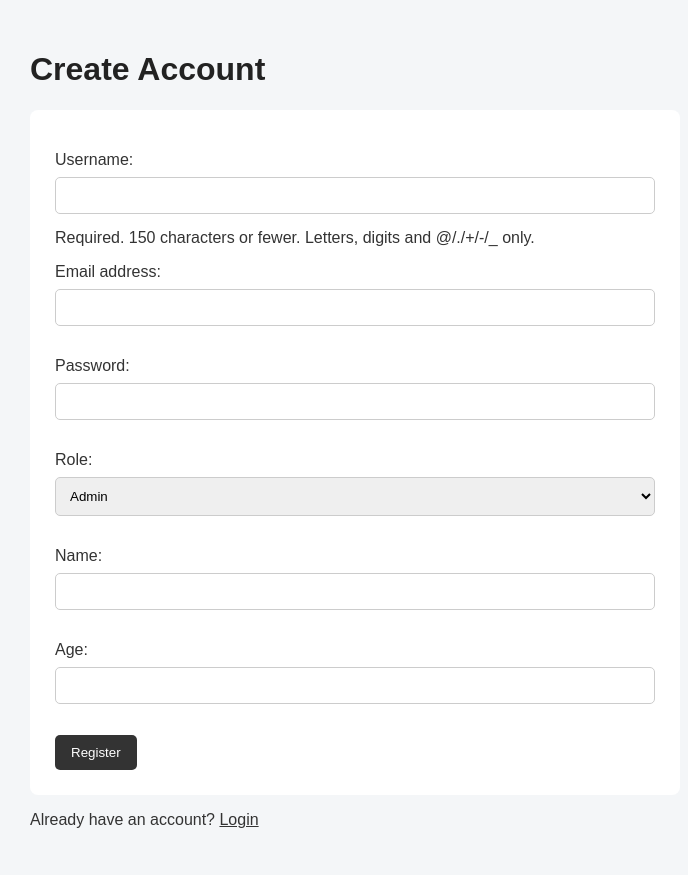
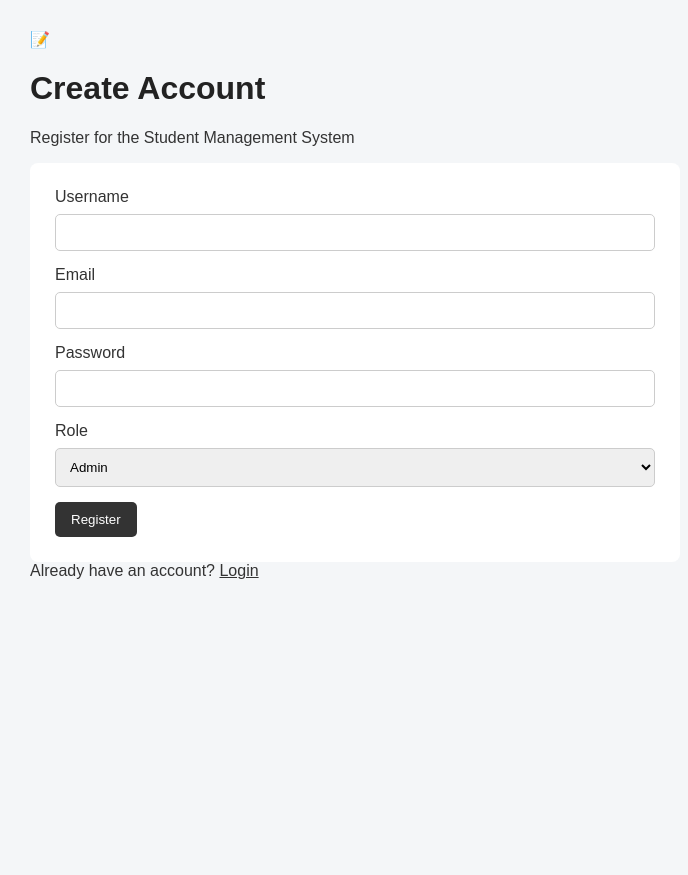
Before and after one commit to HAFSAHASSAN517/studetn_mange, a Django app: page /register/ in a window 1280 px wide. Shown: the whole page, without its empty margins (0-688 px from the left). After the commit the page ends 579 px from the top, so only its background shows below. Run offline with Django 5.2, Linux system fonts and the light colour scheme.

Commit message:
updated the registeration form

```diff
--- a/core/form.py
+++ b/core/form.py
@@ -19,11 +19,13 @@ class RegisterationForm(forms.ModelForm):
     )
 
     name = forms.CharField(
-        max_length=100
+        max_length=100,
+        required=False
     )
 
     age = forms.IntegerField(
-        min_value=1
+        min_value=1,
+        required=False
     )
 
     class Meta:
@@ -36,6 +38,22 @@ class RegisterationForm(forms.ModelForm):
             "name",
             "age"
         ]
+
+    def clean(self):
+        cleaned_data = super().clean()
+
+        role = cleaned_data.get("role")
+        name = cleaned_data.get("name")
+        age = cleaned_data.get("age")
+
+        if role == "Student":
+            if not name:
+                self.add_error("name", "Name is required for students.")
+
+            if age is None:
+                self.add_error("age", "Age is required for students.")
+
+        return cleaned_data
 
     def save(self, commit=True):
 
@@ -61,7 +79,6 @@ class RegisterationForm(forms.ModelForm):
                     user=user,
                     name=self.cleaned_data["name"],
                     age=self.cleaned_data["age"],
-                    #email=user.email
                 )
 
         return user
--- a/templates/registeration/register.html
+++ b/templates/registeration/register.html
@@ -1,27 +1,104 @@
 {% load static %}
+
 <!DOCTYPE html>
-<html>
+<html lang="en">
 <head>
+    <meta charset="UTF-8">
+    <meta name="viewport" content="width=device-width, initial-scale=1.0">
+
     <title>Register</title>
+
     <link rel="stylesheet" href="{% static 'css/style.css' %}">
 </head>
 
 <body>
 
+    <div class="auth-page">
+        <div class="auth-card">
+
+            <div class="auth-icon">📝</div>
+
             <h1>Create Account</h1>
+
+            <p class="subtitle">Register for the Student Management System</p>
 
             <form method="POST">
                 {% csrf_token %}
 
-        {{ form.as_p }}
+                {% if form.non_field_errors %}
+                    {{ form.non_field_errors }}
+                {% endif %}
 
-        <button type="submit">Register</button>
+                <div class="form-group">
+                    <label for="{{ form.username.id_for_label }}">Username</label>
+                    {{ form.username }}
+                    {{ form.username.errors }}
+                </div>
+
+                <div class="form-group">
+                    <label for="{{ form.email.id_for_label }}">Email</label>
+                    {{ form.email }}
+                    {{ form.email.errors }}
+                </div>
+
+                <div class="form-group">
+                    <label for="{{ form.password.id_for_label }}">Password</label>
+                    {{ form.password }}
+                    {{ form.password.errors }}
+                </div>
+
+                <div class="form-group">
+                    <label for="{{ form.role.id_for_label }}">Role</label>
+                    {{ form.role }}
+                    {{ form.role.errors }}
+                </div>
+
+                <div id="student-fields">
+
+                    <div class="form-group">
+                        <label for="{{ form.name.id_for_label }}">Name</label>
+                        {{ form.name }}
+                        {{ form.name.errors }}
+                    </div>
+
+                    <div class="form-group">
+                        <label for="{{ form.age.id_for_label }}">Age</label>
+                        {{ form.age }}
+                        {{ form.age.errors }}
+                    </div>
+
+                </div>
+
+                <button type="submit" class="btn btn-primary form-submit">
+                    Register
+                </button>
+
             </form>
 
-    <p>
+            <div class="auth-footer">
                 Already have an account?
                 <a href="{% url 'login' %}">Login</a>
-    </p>
+            </div>
+
+        </div>
+    </div>
+
+    <script>
+        const roleField = document.getElementById("id_role");
+        const studentFields = document.getElementById("student-fields");
+
+        function toggleStudentFields() {
+            if (roleField.value === "Student") {
+                studentFields.style.display = "block";
+            } else {
+                studentFields.style.display = "none";
+            }
+        }
+
+        roleField.addEventListener("change", toggleStudentFields);
+
+        toggleStudentFields();
+    </script>
 
 </body>
 </html>
```
Also changed, not shown: core/admin.py (+73 -32 lines). Lines whose indentation alone changed are shown as unchanged.
